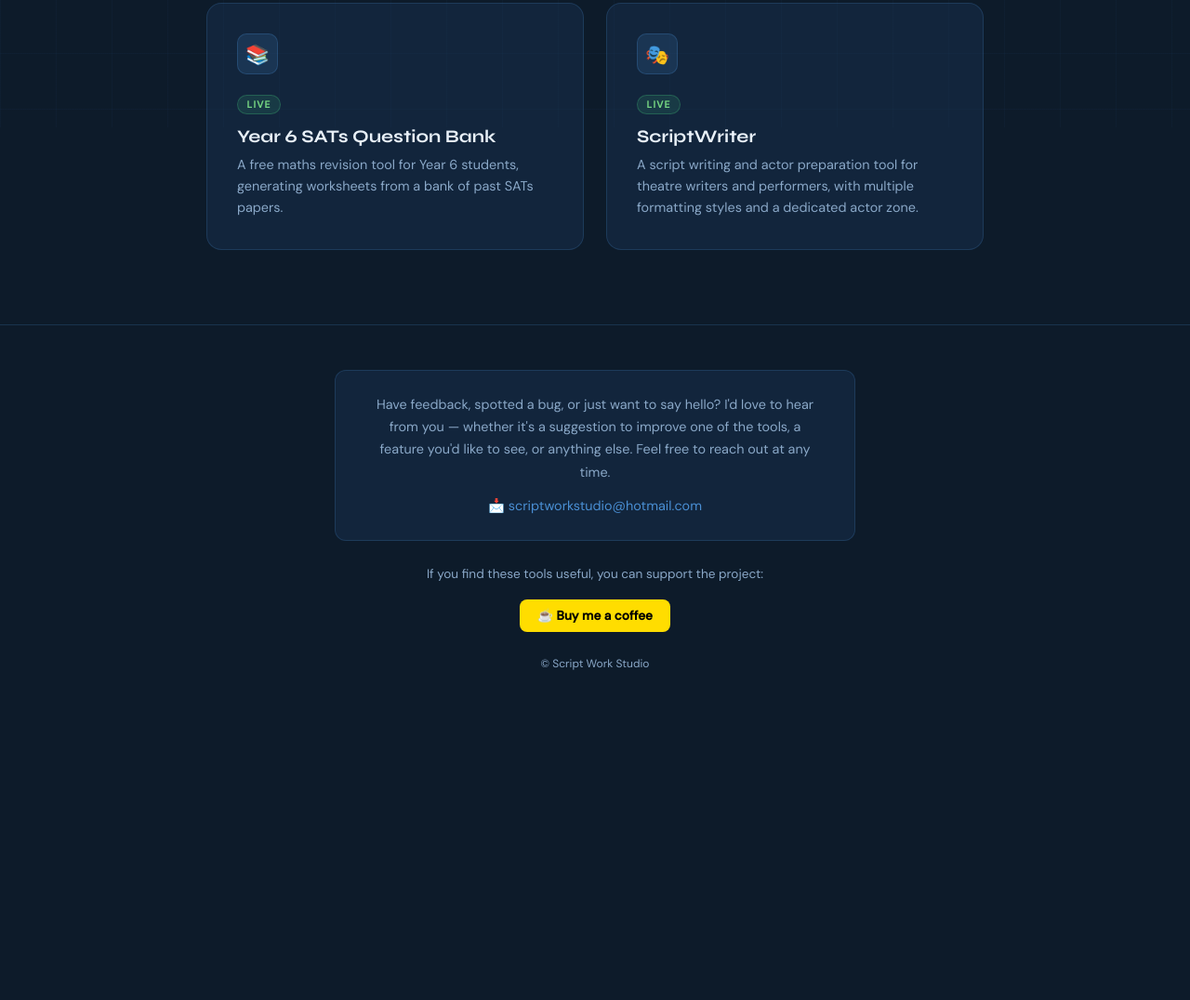
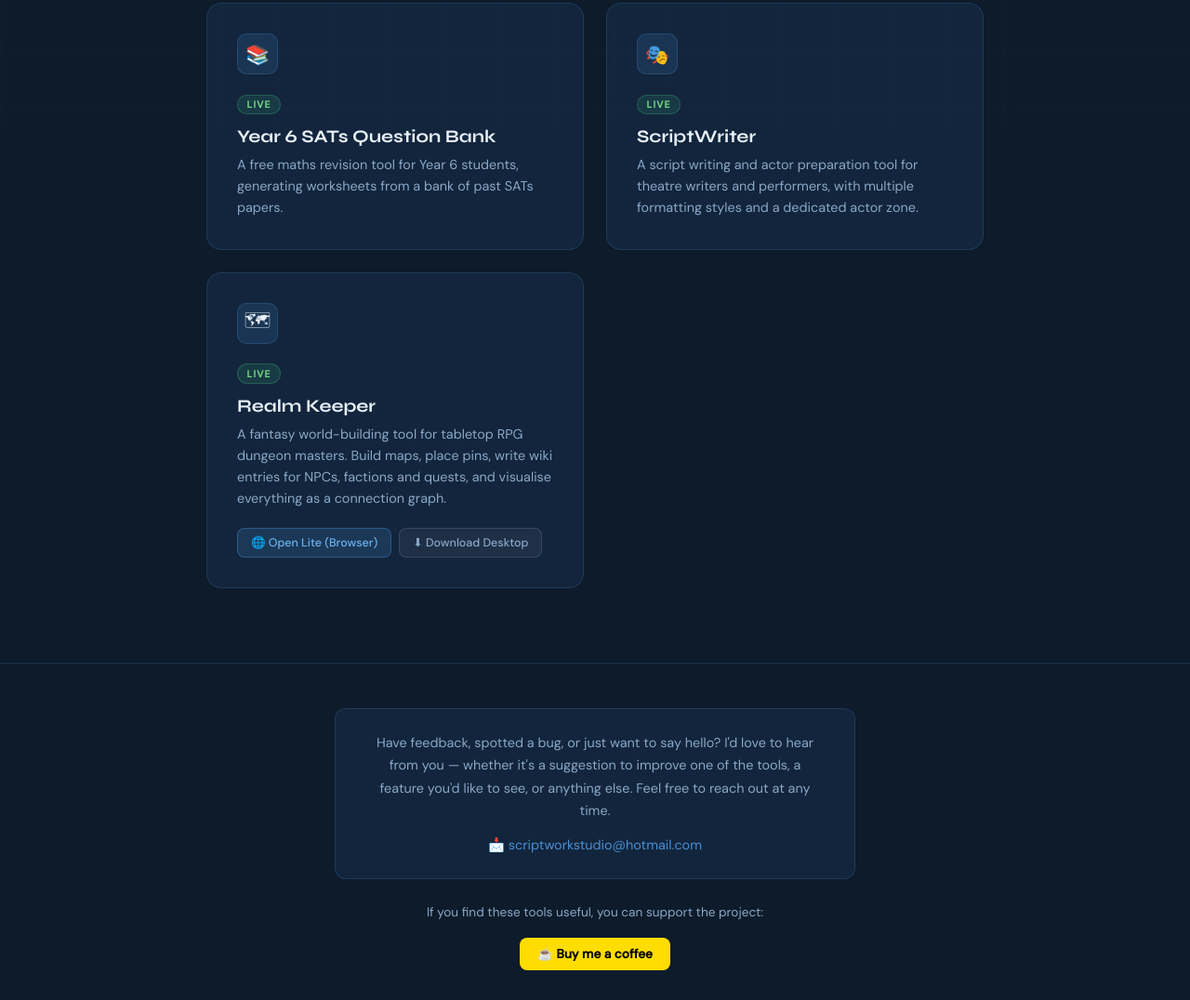
Before and after one commit to scriptworkstudio/scriptworkstudio.github.io, a plain HTML site: page index.html in a window 1280 px wide. Shown: the part 663-1739 px from the top of the page at 93% size. Before the commit the page ends 1419 px from the top, so only its background shows below. Drawn offline with Linux system fonts and the light colour scheme.

Commit message:
Add files via upload

```diff
--- a/index.html
+++ b/index.html
@@ -264,6 +264,51 @@
       transform: translateX(0);
     }
 
+    .card-actions {
+      display: flex;
+      gap: 8px;
+      margin-top: 1.25rem;
+      flex-wrap: wrap;
+    }
+
+    .card-btn {
+      display: inline-flex;
+      align-items: center;
+      gap: 6px;
+      padding: 7px 14px;
+      border-radius: 8px;
+      font-family: 'DM Sans', sans-serif;
+      font-size: 0.78rem;
+      font-weight: 500;
+      text-decoration: none;
+      transition: all 0.2s ease;
+      cursor: pointer;
+      border: none;
+    }
+
+    .card-btn-primary {
+      background: rgba(74,143,212,0.18);
+      border: 1px solid rgba(74,143,212,0.4);
+      color: var(--accent2);
+    }
+
+    .card-btn-primary:hover {
+      background: rgba(74,143,212,0.3);
+      border-color: rgba(74,143,212,0.7);
+    }
+
+    .card-btn-secondary {
+      background: rgba(255,255,255,0.05);
+      border: 1px solid rgba(255,255,255,0.12);
+      color: var(--muted);
+    }
+
+    .card-btn-secondary:hover {
+      background: rgba(255,255,255,0.1);
+      border-color: rgba(255,255,255,0.25);
+      color: var(--text);
+    }
+
     /* FOOTER */
     footer {
       border-top: 1px solid var(--border);
@@ -328,6 +373,7 @@
     .section-label { animation: fadeUp 0.5s 0.3s ease both; }
     .card:nth-child(1) { animation: fadeUp 0.5s 0.35s ease both; }
     .card:nth-child(2) { animation: fadeUp 0.5s 0.45s ease both; }
+    .card:nth-child(3) { animation: fadeUp 0.5s 0.55s ease both; }
   </style>
 </head>
 <body>
@@ -352,7 +398,7 @@
         <div class="section-label">Projects</div>
         <div class="cards">
 
-          <a href="https://Rbeadle21.github.io/Yr6-sats-question-bank/" class="card" target="_blank" rel="noopener">
+          <a href="https://scriptworkstudio.github.io/Yr6-sats-question-bank/" class="card" target="_blank" rel="noopener">
             <div class="card-icon">📚</div>
             <div class="card-badge badge-live">Live</div>
             <h2>Year 6 SATs Question Bank</h2>
@@ -360,13 +406,24 @@
             <span class="card-arrow">→</span>
           </a>
 
-          <a href="https://rbeadle21.github.io/scriptwriter/" class="card" target="_blank" rel="noopener">
+          <a href="https://scriptworkstudio.github.io/scriptwriter/" class="card" target="_blank" rel="noopener">
             <div class="card-icon">🎭</div>
             <div class="card-badge badge-live">Live</div>
             <h2>ScriptWriter</h2>
             <p>A script writing and actor preparation tool for theatre writers and performers, with multiple formatting styles and a dedicated actor zone.</p>
             <span class="card-arrow">→</span>
           </a>
+
+          <div class="card">
+            <div class="card-icon">🗺</div>
+            <div class="card-badge badge-live">Live</div>
+            <h2>Realm Keeper</h2>
+            <p>A fantasy world-building tool for tabletop RPG dungeon masters. Build maps, place pins, write wiki entries for NPCs, factions and quests, and visualise everything as a connection graph.</p>
+            <div class="card-actions">
+              <a href="https://scriptworkstudio.github.io/realmkeeper/" class="card-btn card-btn-primary" target="_blank" rel="noopener">🌐 Open Lite (Browser)</a>
+              <a href="https://github.com/scriptworkstudio/realmkeeper/releases/latest/download/Realm.Keeper.Setup.1.0.0.exe" class="card-btn card-btn-secondary">⬇ Download Desktop</a>
+            </div>
+          </div>
 
         </div>
       </div>
@@ -378,18 +435,14 @@
 
       <div class="footer-feedback">
         <p>Have feedback, spotted a bug, or just want to say hello? I'd love to hear from you — whether it's a suggestion to improve one of the tools, a feature you'd like to see, or anything else. Feel free to reach out at any time.</p>
-        <p style="margin-top: 0.75rem;">📩 <a href="mailto:scriptworkstudio@hotmail.com">scriptworkstudio@hotmail.com</a></p>
+        <p style="margin-top: 0.75rem;">📩 <a href="&#109;&#97;&#105;&#108;&#116;&#111;&#58;&#115;&#99;&#114;&#105;&#112;&#116;&#119;&#111;&#114;&#107;&#115;&#116;&#117;&#100;&#105;&#111;&#64;&#104;&#111;&#116;&#109;&#97;&#105;&#108;&#46;&#99;&#111;&#109;">&#115;&#99;&#114;&#105;&#112;&#116;&#119;&#111;&#114;&#107;&#115;&#116;&#117;&#100;&#105;&#111;&#64;&#104;&#111;&#116;&#109;&#97;&#105;&#108;&#46;&#99;&#111;&#109;</a></p>
       </div>
 
       <p>If you find these tools useful, you can support the project:</p>
       <a href="https://buymeacoffee.com/scriptworkstudio" class="bmc-btn" target="_blank" rel="noopener">
         ☕ Buy me a coffee
       </a>
-
-      <p style="margin-top: 1.5rem; font-size: 0.75rem;">© Script Work Studio</p>
-
     </div>
   </footer>
-
 </body>
 </html>
```
